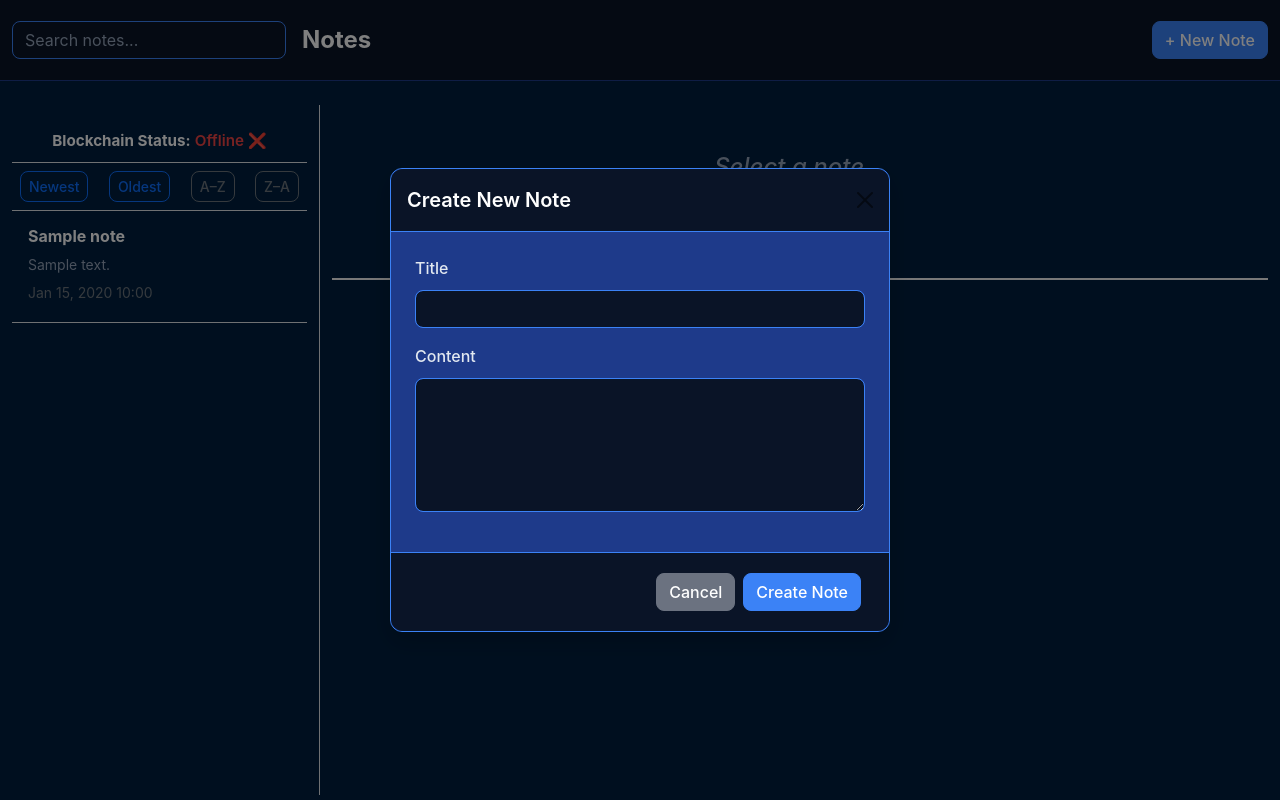
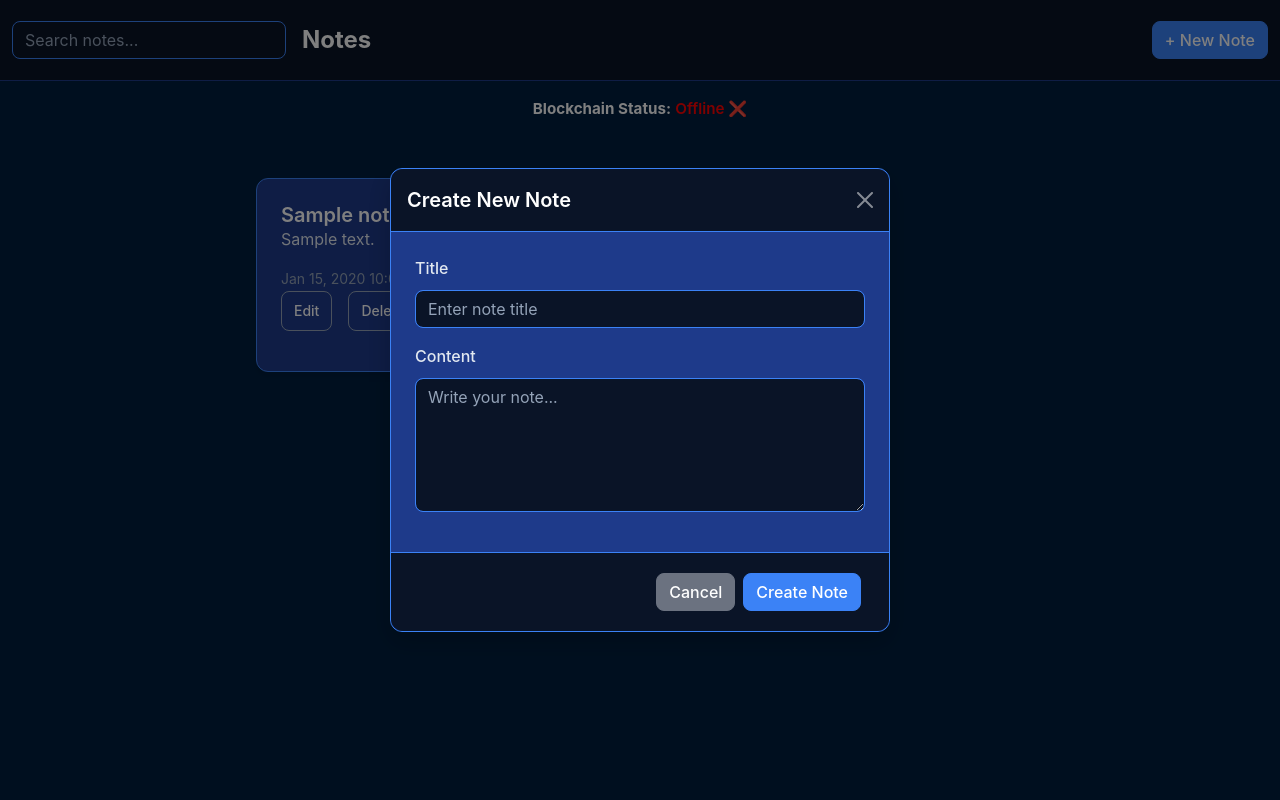
Before and after one commit to IamJesssie/BlockNotes, a Django app: template note_app/notes/templates/notes/list_notes.html in a window 1280 px wide, after a click on "+ New Note". Run offline with Django 4.2, Linux system fonts and the light colour scheme; the template is opened without the code that fills it: values that come from a table or form of the project are taken from there, others are empty; tables that the repository leaves empty hold one stand-in row (values such as "Sample post").

Commit message:
Update password in settings, enhance note listing and editing functionality, and improve blockchain integration in views

```diff
--- a/note_app/note_app/settings.py
+++ b/note_app/note_app/settings.py
@@ -79,7 +79,7 @@ DATABASES = {
         'ENGINE': 'django.db.backends.mysql',
         'NAME': 'Blocknotes',
         'USER': 'root',
-        'PASSWORD': '-Tricko032124',
+        'PASSWORD': 'dblapuredemo123',
         'HOST': '127.0.0.1',
         'PORT': '3306',
         'OPTIONS': {'init_command': "set sql_mode='strict_trans_tables'"},
--- a/note_app/notes/templates/notes/list_notes.html
+++ b/note_app/notes/templates/notes/list_notes.html
@@ -10,7 +10,7 @@
     <link rel="stylesheet" href="{% static 'notes/style.css' %}">
 </head>
 <body>
-  <!-- Navbar -->
+    <!-- Navigation Bar -->
     <nav class="navbar navbar-expand-lg">
         <div class="container-fluid">
             <div class="d-flex align-items-center me-auto">
@@ -23,91 +23,44 @@
         </div>
     </nav>
 
-  <!-- Split layout -->
-  <div class="container-fluid mt-4">
-    <div class="row">
-
-      <!-- Sidebar (scrollable) -->
-      <div class="col-md-3 border-end" id="sidebar">
-
-        <!-- Blockchain status -->
-        <div id="blockchain-status" class="p-2 border-bottom">
+    <div id="blockchain-status">
         <strong>Blockchain Status:</strong>
         {% if blockchain_status %}
-              <span class="connected text-success">Connected ✅</span>
+            <span class="connected" style="color: green;">Connected ✅</span>
         {% else %}
-              <span class="offline text-danger">Offline ❌</span>
+            <span class="offline" style="color: red;">Offline ❌</span>
         {% endif %}
     </div>
 
-        <!-- Sorting buttons -->
-        <div class="d-flex justify-content-between p-2 border-bottom flex-wrap">
-          <a href="?sort=-created_at{% if search_query %}&q={{ search_query }}{% endif %}"
-             class="btn btn-sm btn-outline-primary {% if sort_by == '-created_at' %}active{% endif %}">
-             Newest
-          </a>
-          <a href="?sort=created_at{% if search_query %}&q={{ search_query }}{% endif %}"
-             class="btn btn-sm btn-outline-primary {% if sort_by == 'created_at' %}active{% endif %}">
-             Oldest
-          </a>
-          <a href="?sort=title{% if search_query %}&q={{ search_query }}{% endif %}"
-             class="btn btn-sm btn-outline-secondary {% if sort_by == 'title' %}active{% endif %}">
-             A–Z
-          </a>
-          <a href="?sort=-title{% if search_query %}&q={{ search_query }}{% endif %}"
-             class="btn btn-sm btn-outline-secondary {% if sort_by == '-title' %}active{% endif %}">
-             Z–A
-          </a>
-        </div>
 
-        <!-- Notes list -->
+    <div class="container mt-4">
+        <div id="notesContainer">
             {% for note in notes %}
-        <div class="note-item p-3 border-bottom" data-note-id="{{ note.id }}"
-             data-title="{{ note.title }}" data-content="{{ note.content }}">
-          <h6 class="fw-bold">{{ note.title }}</h6>
-          <p class="small text-muted mb-1">{{ note.content|truncatechars:50 }}</p>
-          <span class="small text-secondary">{{ note.created_at|date:"M d, Y H:i" }}</span>
-        </div>
-        {% empty %}
-        <p class="text-muted p-3">No notes yet. Create one!</p>
-        {% endfor %}
-      </div>
-
-      <!-- Main Pane -->
-      <div class="col-md-9" id="mainPane">
-        <div id="emptyState" class="p-5 text-center text-muted">
-            <h4>Select a note...</h4>
-        </div>
-        <!-- View Mode -->
-        <div id="noteView" class="text-light">
-          <div class="note-header d-flex justify-content-between align-items-start p-3">
-            <h2 id="noteTitle" class="fw-bold me-2"></h2>
-            <div>
-              <button id="editBtn" class="btn btn-warning btn-sm me-2 d-none">Edit</button>
-              <button id="deleteBtn" class="btn btn-danger btn-sm d-none">Delete</button>
+            {% if forloop.counter0|divisibleby:2 %}<div class="row mb-3">{% endif %}
+            <div class="col-md-6">
+                <div class="note-card h-100" data-title="{{ note.title|lower }}" data-content="{{ note.content|lower }}">
+                    <h3 class="note-title">{{ note.title }}</h3>
+                    <p class="note-content-preview">{{ note.content|truncatechars:100 }}</p>
+                    <p class="note-timestamp">{{ note.created_at|date:"M d, Y H:i" }}</p>
+                    <div class="note-actions">
+                        <button class="btn btn-edit btn-sm me-2" data-note-id="{{ note.id }}" data-note-title="{{ note.title }}" data-note-content="{{ note.content }}">Edit</button>
+                        <button class="btn btn-delete btn-sm me-2" data-note-id="{{ note.id }}" data-note-title="{{ note.title }}">Delete</button>
+                        {% if note.blockchain_receipt %}
+                        <a href="{% url 'verify_receipt' note.id %}" class="btn btn-receipt btn-sm" target="_blank">Receipt</a>
+                        {% endif %}
                     </div>
                 </div>
-          <div class="note-body p-4">
-            <p id="noteContent" class="note-content"></p>
             </div>
+            {% if forloop.counter|divisibleby:2 %}</div>{% endif %}
+            {% empty %}
+            <div class="empty-state text-center">
+                <i class="bi bi-folder display-1 text-muted mb-3"></i>
+                <h4 class="text-muted">No notes yet</h4>
+                <p class="text-muted">Create your first note to get started</p>
+                <button class="btn btn-primary" data-bs-toggle="modal" data-bs-target="#createModal">Create Note</button>
             </div>
-
-        <!-- Edit Mode -->
-        <div id="noteEdit" class="p-4 d-none">
-          <form method="POST" id="editForm">
-            {% csrf_token %}
-            <input type="hidden" id="editNoteId" name="note_id">
-            <div class="mb-3">
-              Title<input type="text" class="form-control" id="editTitle" name="title" required>
-            </div>
-            <div class="mb-3">
-              Content<textarea class="form-control" id="editContent" name="content" rows="10" required></textarea>
-            </div>
-            <button type="submit" class="btn btn-primary me-2">Save</button>
-            <button type="button" class="btn btn-secondary" id="cancelEdit">Cancel</button>
-          </form>
-        </div>
-      </div>
+            {% endfor %}
+            {% if notes and notes|length|add:-1|divisibleby:2 == false %}</div>{% endif %}
         </div>
     </div>
 
@@ -117,18 +70,18 @@
             <div class="modal-content">
                 <div class="modal-header">
                     <h5 class="modal-title">Create New Note</h5>
-          <button type="button" class="btn-close" data-bs-dismiss="modal"></button>
+                    <button type="button" class="btn-close btn-close-white" data-bs-dismiss="modal"></button>
                 </div>
                 <form method="POST" action="{% url 'create_note' %}">
                     {% csrf_token %}
                     <div class="modal-body">
                         <div class="mb-3">
                             <label for="createTitle" class="form-label">Title</label>
-              <input type="text" class="form-control" id="createTitle" name="title" required>
+                            <input type="text" class="form-control" id="createTitle" name="title" placeholder="Enter note title" required>
                         </div>
                         <div class="mb-3">
                             <label for="createContent" class="form-label">Content</label>
-              <textarea class="form-control" id="createContent" name="content" rows="5" required></textarea>
+                            <textarea class="form-control" id="createContent" name="content" rows="5" placeholder="Write your note..." required></textarea>
                         </div>
                     </div>
                     <div class="modal-footer">
@@ -140,99 +93,160 @@
         </div>
     </div>
 
-  <!-- Scripts -->
+    <!-- Edit Modal -->
+    <div class="modal fade" id="editModal" tabindex="-1">
+        <div class="modal-dialog modal-dialog-centered">
+            <div class="modal-content">
+                <div class="modal-header">
+                    <h5 class="modal-title">Edit Note</h5>
+                    <button type="button" class="btn-close btn-close-white" data-bs-dismiss="modal"></button>
+                </div>
+                <form method="POST" id="editForm">
+                    {% csrf_token %}
+                    <input type="hidden" id="editNoteId" name="note_id">
+                    <div class="modal-body">
+                        <div class="mb-3">
+                            <label for="editTitle" class="form-label">Title</label>
+                            <input type="text" class="form-control" id="editTitle" name="title" placeholder="Enter note title" required>
+                        </div>
+                        <div class="mb-3">
+                            <label for="editContent" class="form-label">Content</label>
+                            <textarea class="form-control" id="editContent" name="content" rows="5" placeholder="Write your note..." required></textarea>
+                        </div>
+                    </div>
+                    <div class="modal-footer">
+                        <button type="button" class="btn btn-secondary" data-bs-dismiss="modal">Cancel</button>
+                        <button type="submit" class="btn btn-primary">Update Note</button>
+                    </div>
+                </form>
+            </div>
+        </div>
+    </div>
+
+    <!-- Delete Modal -->
+    <div class="modal fade" id="deleteModal" tabindex="-1">
+        <div class="modal-dialog modal-dialog-centered">
+            <div class="modal-content">
+                <div class="modal-header">
+                    <h5 class="modal-title text-danger">Delete Note</h5>
+                    <button type="button" class="btn-close btn-close-white" data-bs-dismiss="modal"></button>
+                </div>
+                <div class="modal-body">
+                    <p>Are you sure you want to delete the note "<span id="deleteTitle"></span>"?</p>
+                </div>
+                <form method="POST" id="deleteForm">
+                    {% csrf_token %}
+                    <input type="hidden" id="deleteNoteId" name="note_id">
+                    <div class="modal-footer">
+                        <button type="button" class="btn btn-secondary" data-bs-dismiss="modal">Cancel</button>
+                        <button type="submit" class="btn btn-danger">Yes, Delete</button>
+                    </div>
+                </form>
+            </div>
+        </div>
+    </div>
+
     <script src="https://cdn.jsdelivr.net/npm/bootstrap@5.3.0-alpha3/dist/js/bootstrap.bundle.min.js"></script>
     <script>
-    let currentNoteId = null;
-
-    // Select a note
-    document.querySelectorAll('.note-item').forEach(item => {
-      item.addEventListener('click', () => {
-        currentNoteId = item.dataset.noteId;
-        document.getElementById('noteTitle').textContent = item.dataset.title;
-        document.getElementById('noteContent').textContent = item.dataset.content;
-
-        document.getElementById('editBtn').classList.remove('d-none');
-        document.getElementById('deleteBtn').classList.remove('d-none');
-
-        document.getElementById('noteView').classList.remove('d-none');
-        document.getElementById('noteEdit').classList.add('d-none');
-
-        document.getElementById('emptyState').classList.add('d-none');
+        // Search functionality
+        document.getElementById('searchInput').addEventListener('input', function() {
+            const searchTerm = this.value.toLowerCase();
+            const cards = document.querySelectorAll('.note-card');
+            const emptyState = document.querySelector('.empty-state');
+            let visibleCount = 0;
+            cards.forEach(card => {
+                const title = card.dataset.title;
+                const content = card.dataset.content;
+                if (title.includes(searchTerm) || content.includes(searchTerm)) {
+                    card.style.display = 'block';
+                    visibleCount++;
+                } else {
+                    card.style.display = 'none';
+                }
             });
+            if (emptyState) {
+                emptyState.style.display = (cards.length === 0 || visibleCount === 0) ? 'block' : 'none';
+            }
         });
 
-    // Edit
-    document.getElementById('editBtn').addEventListener('click', () => {
-      document.getElementById('noteView').classList.add('d-none');
-      document.getElementById('noteEdit').classList.remove('d-none');
-
-      document.getElementById('editNoteId').value = currentNoteId;
-      document.getElementById('editTitle').value = document.getElementById('noteTitle').textContent;
-      document.getElementById('editContent').value = document.getElementById('noteContent').textContent;
+        // Event delegation for Edit buttons
+        document.addEventListener('click', function(e) {
+            if (e.target.closest('.btn-edit')) {
+                const button = e.target.closest('.btn-edit');
+                const id = button.dataset.noteId;
+                const title = button.dataset.noteTitle;
+                const content = button.dataset.noteContent;
+                document.getElementById('editNoteId').value = id;
+                document.getElementById('editTitle').value = title;
+                document.getElementById('editContent').value = content;
+                document.getElementById('editForm').action = "{% url 'edit_note' 0 %}".replace('0', id);
+                new bootstrap.Modal(document.getElementById('editModal')).show();
+            }
         });
 
-    // Cancel Edit
-    document.getElementById('cancelEdit').addEventListener('click', () => {
-      document.getElementById('noteView').classList.remove('d-none');
-      document.getElementById('noteEdit').classList.add('d-none');
+        // Event delegation for Delete buttons
+        document.addEventListener('click', function(e) {
+            if (e.target.closest('.btn-delete')) {
+                const button = e.target.closest('.btn-delete');
+                const id = button.dataset.noteId;
+                const title = button.dataset.noteTitle;
+                document.getElementById('deleteNoteId').value = id;
+                document.getElementById('deleteTitle').textContent = title;
+                document.getElementById('deleteForm').action = "{% url 'delete_note' 0 %}".replace('0', id);
+                new bootstrap.Modal(document.getElementById('deleteModal')).show();
+            }
         });
 
-    // Save Edit (AJAX)
-    document.getElementById('editForm').addEventListener('submit', function(e) {
+        // AJAX for form submissions
+        document.querySelectorAll('form').forEach(form => {
+            form.addEventListener('submit', async function(e) {
                 e.preventDefault();
-      fetch(`/notes/edit/${currentNoteId}/`, {
-        method: 'POST',
-        body: new FormData(this),
-        headers: { 'X-Requested-With': 'XMLHttpRequest' }
-      })
-      .then(res => res.json())
-      .then(data => {
-        if (data.success) {
-          document.getElementById('noteTitle').textContent = data.note.title;
-          document.getElementById('noteContent').textContent = data.note.content;
+                const formData = new FormData(form);
+                const url = form.action;
+                const method = form.method.toUpperCase();
 
-          let item = document.querySelector('.note-item[data-note-id="' + currentNoteId + '"]');
-          item.dataset.title = data.note.title;
-          item.dataset.content = data.note.content;
-          item.querySelector('h6').textContent = data.note.title;
-          item.querySelector('p').textContent = data.note.content.substring(0, 50);
-
-          document.getElementById('noteView').classList.remove('d-none');
-          document.getElementById('noteEdit').classList.add('d-none');
+                try {
+                    const response = await fetch(url, {
+                        method: method,
+                        body: formData,
+                        headers: {
+                            'X-CSRFToken': document.querySelector('[name=csrfmiddlewaretoken]').value
                         }
                     });
-    });
 
-    // Delete
-    document.getElementById('deleteBtn').addEventListener('click', () => {
-        if (!currentNoteId) return;
-        if (confirm("Are you sure you want to delete this note?")) {
-            fetch(`/notes/delete/${currentNoteId}/`, {
-            method: 'POST',
-            headers: {
-                'X-CSRFToken': '{{ csrf_token }}',
-                'X-Requested-With': 'XMLHttpRequest'
+                    // Check if response is JSON (for create_note)
+                    const contentType = response.headers.get('content-type');
+                    if (contentType && contentType.includes('application/json')) {
+                        const data = await response.json();
+                        if (data.success) {
+                            const modalId = form.closest('.modal').id;
+                            const modal = bootstrap.Modal.getInstance(document.getElementById(modalId));
+                            if (modal) modal.hide();
+
+                            // Show success message if there's a message
+                            if (data.message) {
+                                alert(data.message);
                             }
-            })
-            .then(res => res.json())
-            .then(data => {
-            if (data.success) {
-                document.querySelector(`.note-item[data-note-id="${currentNoteId}"]`).remove();
-                currentNoteId = null;
 
-                document.getElementById('noteTitle').textContent = "";
-                document.getElementById('noteContent').textContent = "";
+                            setTimeout(() => location.reload(), 500);
+                        } else {
+                            alert('Error: ' + (data.error || 'Unknown error occurred'));
+                        }
+                    } else if (response.ok) {
+                        // Handle regular redirects (for edit/delete)
+                        const modalId = form.closest('.modal').id;
+                        const modal = bootstrap.Modal.getInstance(document.getElementById(modalId));
+                        if (modal) modal.hide();
 
-                document.getElementById('noteView').classList.add('d-none');
-                document.getElementById('noteEdit').classList.add('d-none');
-                document.getElementById('emptyState').classList.remove('d-none'); // show empty message
-
-                document.getElementById('editBtn').classList.add('d-none');
-                document.getElementById('deleteBtn').classList.add('d-none');
+                        setTimeout(() => location.reload(), 500);
+                    } else {
+                        alert('Error submitting form. Please try again.');
+                    }
+                } catch (error) {
+                    console.error('Network error:', error);
+                    alert('Network error. Please try again.');
                 }
             });
-        }
         });
     </script>
 </body>
```
Lines whose indentation alone changed are shown as unchanged.
